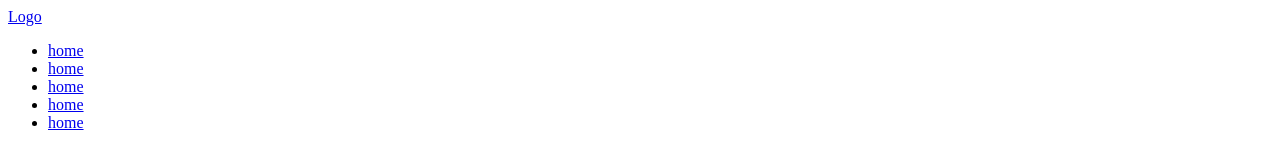
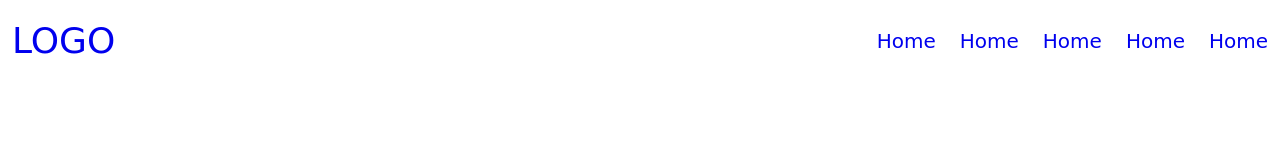
Before and after one commit to zvezda07/First-site, a plain HTML site: page index.html in a window 1280 px wide. Drawn offline with Linux system fonts and the light colour scheme.

Commit message:
add style file

```diff
--- /dev/null
+++ b/css/main.css
@@ -0,0 +1,43 @@
+* {
+    margin: 0;
+    padding: 0;
+    box-sizing: border-box;
+    font-family: cursive;
+}
+
+a {
+    text-decoration: none;
+}
+
+ul {
+    list-style: none;
+}
+
+.container {
+    max-width: 1320px;
+    width: 100%;
+    margin: 0 auto;
+    padding: 0 12px;
+}
+
+.header__nav {
+    display: flex;
+    justify-content: space-between;
+    align-items: center;
+    padding: 20px 0;
+}
+
+.header__list {
+    display: flex;
+    gap: 24px;
+}
+
+.header__logo {
+    font-size: 36px;
+    text-transform: uppercase;
+}
+
+.header__link {
+    font-size: 20px;
+    text-transform: capitalize;
+}
--- a/index.html
+++ b/index.html
@@ -5,6 +5,7 @@
     <meta http-equiv="X-UA-Compatible" content="IE=edge">
     <meta name="viewport" content="width=device-width, initial-scale=1.0">
     <title>Git start</title>
+    <link rel="stylesheet" href="css/main.css">
 </head>
 <body>
     <header class="header">
```
